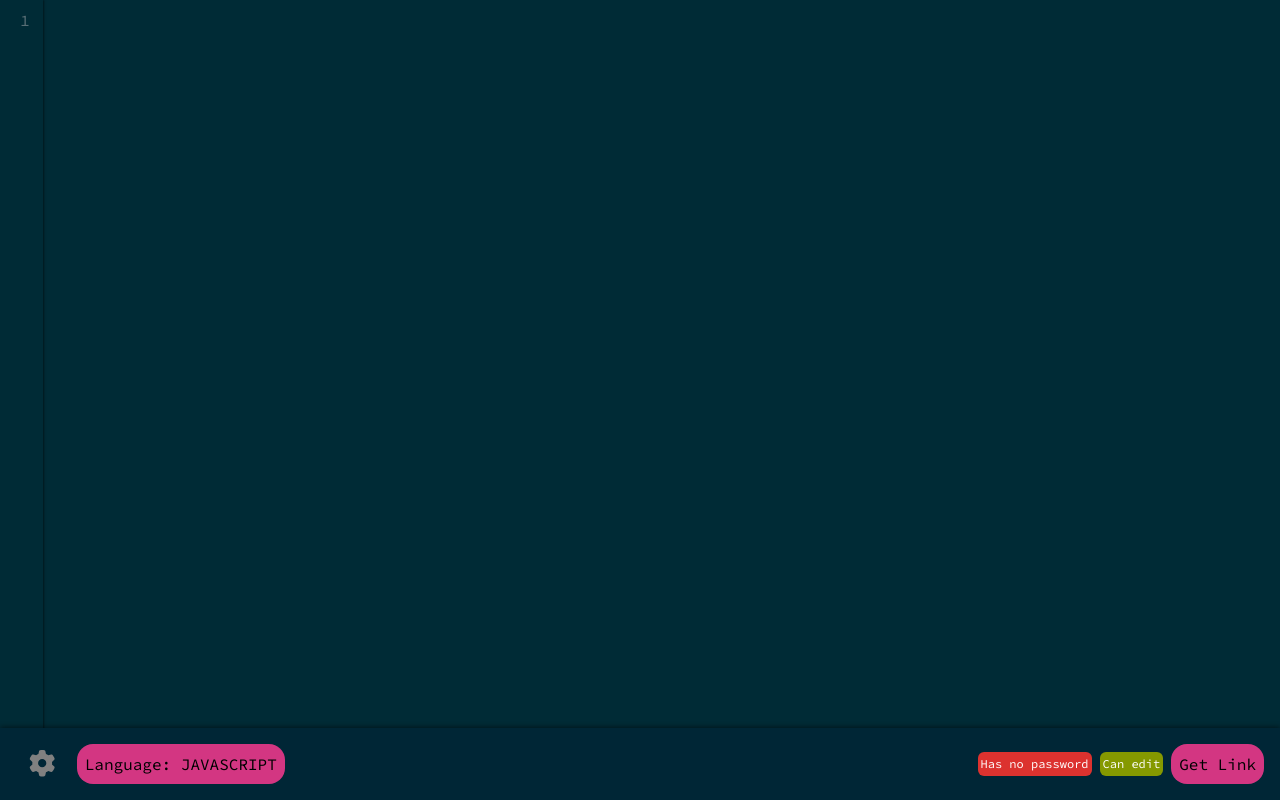
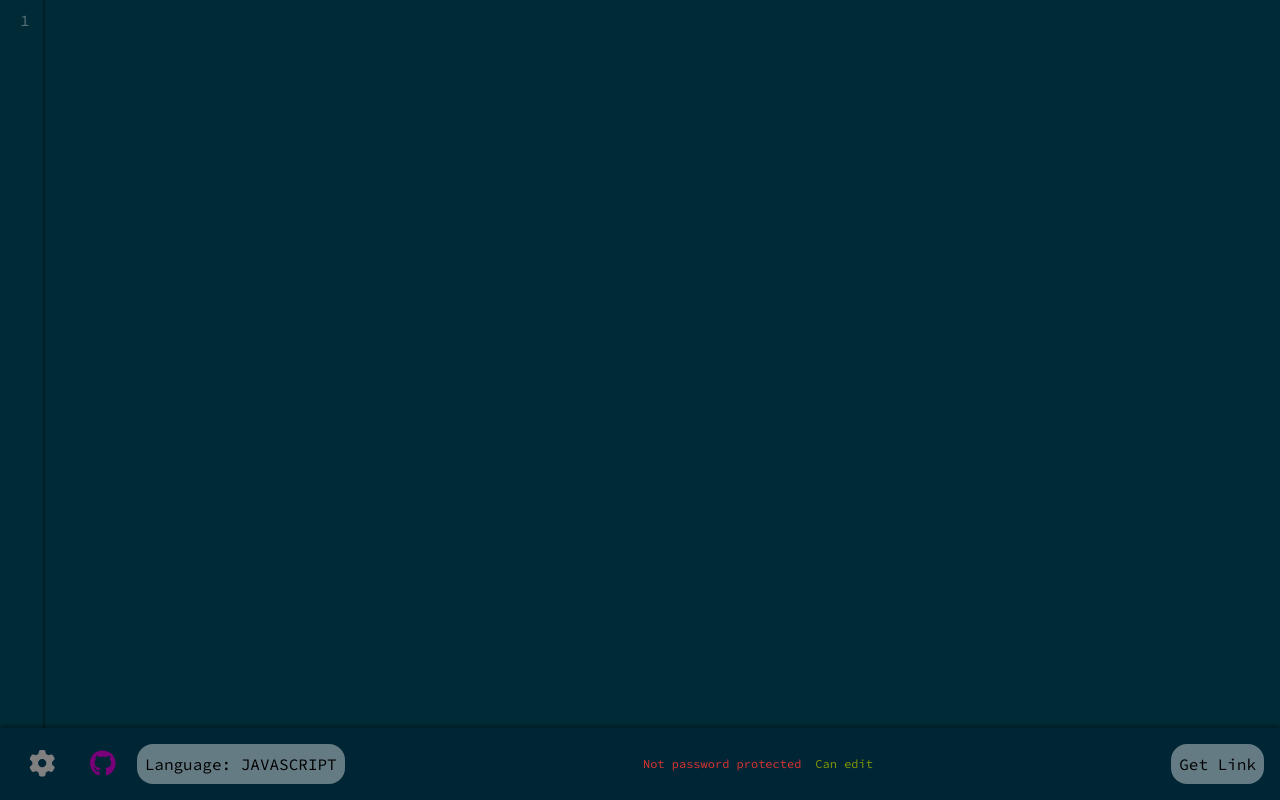
Before and after one commit to creemy0cheesekake/codebin, a React (Create React App) app in the folder client/: page / in a window 1280 px wide. Built offline with nearby package versions, Linux system fonts and the light colour scheme.

Commit message:
added status codes

```diff
--- a/client/package.json
+++ b/client/package.json
@@ -39,6 +39,7 @@
 	"dependencies": {
 		"@codemirror/language-data": "^0.19.1",
 		"@fortawesome/fontawesome-free": "^6.0.0",
+		"@fortawesome/free-brands-svg-icons": "^6.0.0",
 		"@fortawesome/free-solid-svg-icons": "^6.0.0",
 		"@fortawesome/react-fontawesome": "^0.1.17",
 		"axios": "^0.26.0",
--- a/client/src/components/MenuBar.tsx
+++ b/client/src/components/MenuBar.tsx
@@ -9,9 +9,10 @@ import {
 import { FontAwesomeIcon } from "@fortawesome/react-fontawesome";
 import {
 	faFloppyDisk,
-	faCheck,
+	faArrowTurnDown,
 	faGear,
 } from "@fortawesome/free-solid-svg-icons";
+import { faGithub } from "@fortawesome/free-brands-svg-icons";
 const axios = require("axios").default;
 
 function MenuBar() {
@@ -78,10 +79,15 @@ function MenuBar() {
 		<div className="menu-bar">
 			<div className="language-selector-and-save">
 				<button
-					className="settings"
+					className="icon-links settings"
 					onClick={_ => setShowSettingsModal(true)}
 				>
 					<FontAwesomeIcon icon={faGear} />
+				</button>
+				<button className="icon-links github">
+					<a href="https://github.com/creemy0cheesekake/codebin/">
+						<FontAwesomeIcon icon={faGithub} />
+					</a>
 				</button>
 				<button onClick={_ => setShowLanguageSelectionModal(true)}>
 					Lang<span className="large-screens">uage</span>:&nbsp;
@@ -94,17 +100,17 @@ function MenuBar() {
 					</button>
 				)}
 			</div>
-			<div className="shareable-link-and-password">
 			<div className="pw-indicators">
 				<div
 					className={
 						"has-password " + (hasPassword ? "green" : "red")
 					}
-					>{`Has ${hasPassword ? "" : "no"} password`}</div>
+				>{`${hasPassword ? "P" : "Not p"}assword protected`}</div>
 				<div
 					className={"can-edit " + (canEdit ? "green" : "red")}
-					>{`Can ${canEdit ? "" : "not"} edit`}</div>
+				>{`Can${canEdit ? "" : "not"} edit`}</div>
 			</div>
+			<div className="shareable-link-and-password">
 				{!!link && (
 					<span className="password-box">
 						<input
@@ -118,8 +124,9 @@ function MenuBar() {
 						/>
 						<button onClick={handleSubmitPassword}>
 							<FontAwesomeIcon
-								icon={faCheck}
+								icon={faArrowTurnDown}
 								className="mid-screens"
+								rotation={90}
 							/>
 							<span className="large-screens">Submit</span>
 						</button>
--- a/client/src/styles/App.sass
+++ b/client/src/styles/App.sass
@@ -53,13 +53,17 @@ main
     transition: all .5s
 
 .password-box
+    $color: var.$base01
     input
         border-top-right-radius: 0
         border-bottom-right-radius: 0
+        box-shadow: inset 0 0 0 .2rem $color
+        outline: 0
     button
         border-top-left-radius: 0
         border-bottom-left-radius: 0
-        background-color: #40b13c
+        // box-shadow: inset 0 0 0 2px white
+        background-color: $color
 
 .pw-indicators
     display: flex
@@ -67,22 +71,24 @@ main
     width: max-content
     align-items: center
     div
-        border-radius: .5em
         padding: .25em
         font-size: .75rem
         &.green
-            background-color: var.$green
+            color: var.$green
         &.red
-            background-color: var.$red
+            color: var.$red
 
-.settings
+.icon-links
     background-color: transparent
+    box-shadow: none
     font-size: 1.65rem
     padding: 0 .5em
     height: fit-content
     align-self: center
-    svg path
+    &.settings svg path
         fill: gray
+    &.github svg path
+        fill: #7a007a
 
 .content-box-settings
     display: flex
--- a/client/src/styles/globals.sass
+++ b/client/src/styles/globals.sass
@@ -10,12 +10,13 @@
     line-height: 1.5
 
 button
-    background-color: var.$magenta
+    background-color: var.$base00
     padding: .5rem
     border: none
     border-radius: 1rem
     font-size: 1rem
     cursor: pointer
+    // box-shadow: inset 0 0 0 1px var.$base2
     &:hover
         filter: brightness(.75)
         transition: filter .2s
```
Also changed, not shown: 1 other file (tests, documents, lock files or other folders). Lines whose indentation alone changed are shown as unchanged.
